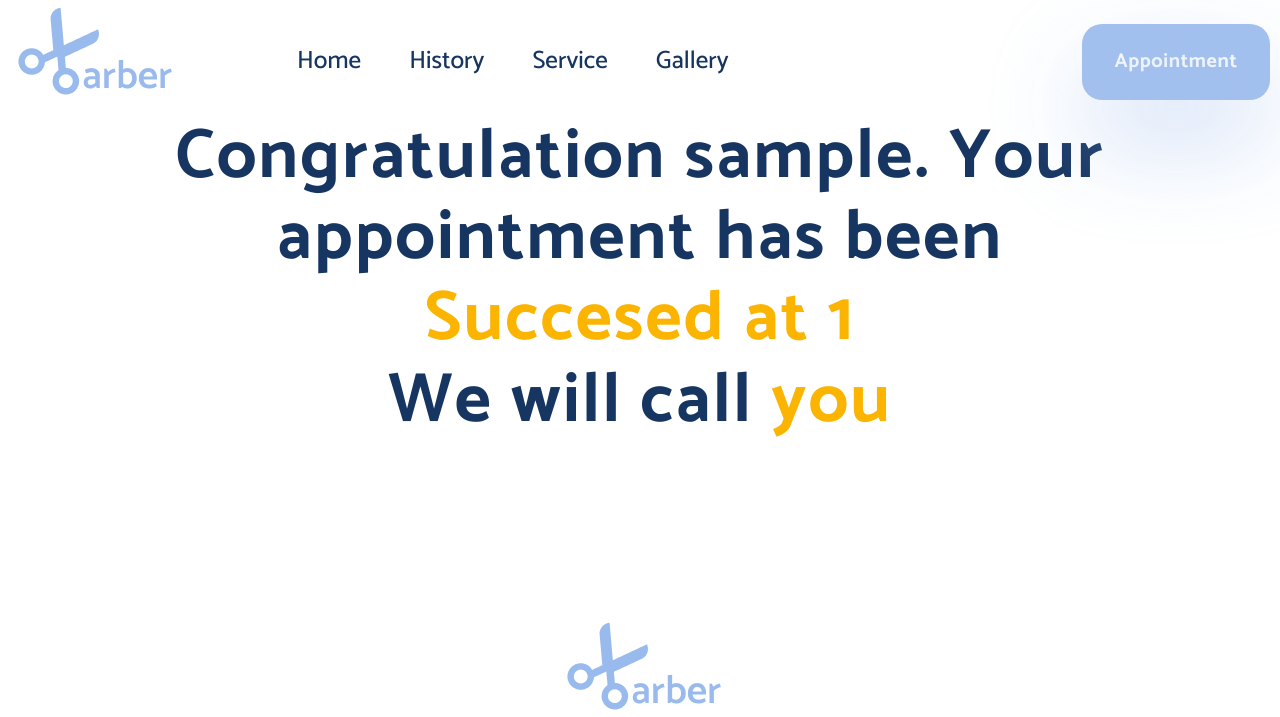
After one commit to druidpwnz/beard-project, a Flask app: a page that uses templates/success_appointment.html in a window 1280 px wide. The commit adds this page. Shown: the top 717 px of the page. Run offline with Flask 3, Linux system fonts and the light colour scheme.

Commit message:
Name and date for success_appointment has been added Simple admin page with appointments has been added Minor changes

```diff
--- a/app.py
+++ b/app.py
@@ -1,11 +1,30 @@
-from flask import Flask, render_template
+# TODO generate content for site with chatgpt
+# TODO add flask-login for login into admin page
+# TODO add feedback page and feedback form
+# TODO move models, forms and views to different modules
+
+from flask import Flask, redirect, render_template, url_for
 from flask_wtf import FlaskForm
 from wtforms import StringField, TelField, EmailField, DateTimeLocalField
 from wtforms.validators import DataRequired, Length
+from flask_sqlalchemy import SQLAlchemy
 import os
 
 app = Flask(__name__)
 app.config["SECRET_KEY"] = os.urandom(24)
+app.config["SQLALCHEMY_DATABASE_URI"] = "sqlite:///beard.sqlite3"
+app.config["SQLALCHEMY_TRACK_MODIFICATIONS"] = False
+
+db = SQLAlchemy(app)
+
+
+# TODO add Services Choice to table and form
+class Appointment(db.Model):
+    id = db.Column(db.Integer, primary_key=True)
+    name = db.Column(db.String)
+    email = db.Column(db.String)
+    phone = db.Column(db.String)
+    convenient_time = db.Column(db.DateTime)
 
 
 class AppointmentForm(FlaskForm):
@@ -47,10 +66,28 @@ def appointment():
         phone = form.phone.data
         convenient_time = form.convenient_time.data
 
-        return f"<h1>Name {name}, Email {email}, Phone {phone}, Convenient time {convenient_time}</h1>"
+        new_appointment = Appointment(
+            name=name, email=email, phone=phone, convenient_time=convenient_time
+        )
+        db.session.add(new_appointment)
+        db.session.commit()
+
+        return redirect(url_for("success_appointment", name=name, time=convenient_time))
 
     return render_template("appointment.html", form=form)
 
 
+@app.route("/success_appointment/<name>/<time>")
+def success_appointment(name, time):
+    return render_template("success_appointment.html", name=name, time=time)
+
+
+@app.route("/admin")
+def admin():
+    appointments = Appointment.query.order_by(Appointment.id.desc()).all()
+
+    return render_template("admin.html", appointments=appointments)
+
+
 if __name__ == "__main__":
     app.run(debug=True)
--- a/static/beard.css
+++ b/static/beard.css
@@ -745,3 +745,27 @@ h6 {
   border-color: #99baed;
   box-shadow: 0 0 3px #99baed;
 }
+
+ .appointments-list {
+    max-width: 400px;
+    width: 100%;
+    margin: 0 auto; /* Center the appointments-list div horizontally */
+  }
+
+  .appointments-list table {
+    width: 100%;
+    border-collapse: collapse;
+  }
+
+  .appointments-list th,
+  .appointments-list td {
+    padding: 10px;
+    border: 1px solid #d5e5ff;
+    border-radius: 5px;
+    background-color: #f3f8ff;
+    color: #163561;
+  }
+
+  .appointments-list th {
+    font-weight: bold;
+  }
--- /dev/null
+++ b/templates/success_appointment.html
@@ -0,0 +1,12 @@
+{% extends "base.html" %}
+
+{% block content %}
+<br>
+<div class="about__title">
+  Congratulation {{ name }}.
+   Your appointment has been<br />
+  <span>Succesed at {{ time }}</span>
+  <br>
+  We will call <span>you</span>
+</div>
+{% endblock %}
```
Also changed, not shown: templates/admin.html (added, +29 -0 lines), instance/beard.sqlite3 (added), templates/login_to_admin.html (added), 1 other file.
